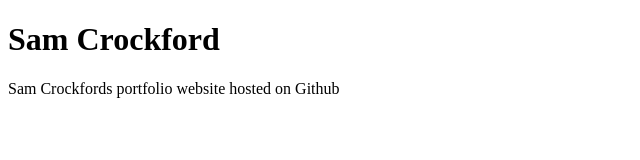
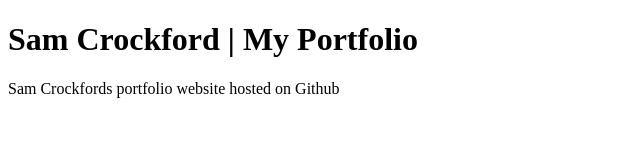
Before and after one commit to samcrockford/portfolio, a plain HTML site: page index.html in a window 1280 px wide. Shown: the whole page, without its empty margins (0-640 px from the left). Drawn offline with Linux system fonts and the light colour scheme.

Commit message:
Updated H1

```diff
--- a/index.html
+++ b/index.html
@@ -14,7 +14,7 @@
 </head>
 
 <body>
-<h1>Sam Crockford</h1>
+<h1>Sam Crockford | My Portfolio</h1>
 <p>Sam Crockfords portfolio website hosted on Github</p>
 </body>
 </html>
```
